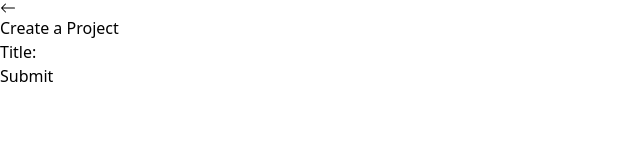
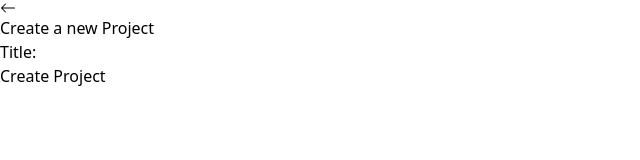
Before and after one commit to justclaner/to-do, a React app in the folder frontend/: page /createProject in a window 1280 px wide. Shown: the top 160 px of the page, without its empty margins (0-640 px from the left). Built offline with nearby package versions, Linux system fonts and the light colour scheme; the HTML template or start-up script is replaced by a standard one.

Commit message:
changed genreic 'submit' text for buttons to meaningful names for the HTTP request being made

```diff
--- a/frontend/src/components/CreateProject.tsx
+++ b/frontend/src/components/CreateProject.tsx
@@ -28,13 +28,13 @@ const CreateProject = () => {
   return (
     <div className="p-4">
         <BackButton />
-        <h1 className="text-3xl my-4 text-center">Create a Project</h1>
+        <h1 className="text-3xl my-4 text-center">Create a new Project</h1>
         <div className="flex flex-col border-2 border-black w-[600px] mx-auto px-4 py-2 rounded-lg">
         <div className="my-4">
             <label className='text-xl text-gray-500'>Title:</label>
             <input type="text" className="border-2 border-gray-500 w-full px-4 py-2" defaultValue={title} onChange={e=>setTitle(e.target.value)}/>
         </div>
-        <button className="border-2 border-black mx-auto px-2 py-1 rounded-lg" onClick={postProject}>Submit</button>
+        <button className="border-2 border-black mx-auto px-2 py-1 rounded-lg" onClick={postProject}>Create Project</button>
         </div>
         {loading ? <Loading /> : ""}
     </div>
--- a/frontend/src/components/CreateTask.tsx
+++ b/frontend/src/components/CreateTask.tsx
@@ -49,7 +49,7 @@ const CreateTask = () => {
   return (
     <div className="p-4">
         <BackButton />
-        <h1 className="text-3xl my-4 text-center">Create a Task</h1>
+        <h1 className="text-3xl my-4 text-center">Create a new Task</h1>
         <div className="flex flex-col border-2 border-black w-[600px] mx-auto px-4 py-2 rounded-lg">
         <div className="my-4">
             <label className='text-xl text-gray-500'>Title:</label>
@@ -69,7 +69,7 @@ const CreateTask = () => {
             {/* <label className='text-xl text-gray-500'>Project Id:</label>
             <input type="text" className="border-2 border-gray-500 w-full px-4 py-2" value={projectId}/> */}
         </div>
-        <button className="border-2 border-black mx-auto mb-2 px-2 py-1 rounded-lg" onClick={postTask}>Submit</button>
+        <button className="border-2 border-black mx-auto mb-2 px-2 py-1 rounded-lg" onClick={postTask}>Create Task</button>
         </div>
         {loading ? <Loading /> : ""}
     </div>
--- a/frontend/src/components/EditProject.tsx
+++ b/frontend/src/components/EditProject.tsx
@@ -50,7 +50,7 @@ const EditProject = () => {
             <label className='text-xl text-gray-500'>Title:</label>
             <input type="text" className="border-2 border-gray-500 w-full px-4 py-2" defaultValue={title} onChange={e=>setTitle(e.target.value)}/>
         </div>
-        <button className="border-2 border-black mx-auto px-2 py-1 rounded-lg" onClick={postProject}>Submit</button>
+        <button className="border-2 border-black mx-auto px-2 py-1 rounded-lg" onClick={postProject}>Edit Project</button>
         </div>
         {loading ? <Loading /> : ""}
     </div>
--- a/frontend/src/components/EditTask.tsx
+++ b/frontend/src/components/EditTask.tsx
@@ -84,7 +84,7 @@ const EditTask = () => {
             {/* <label className='text-xl text-gray-500'>Project Id:</label>
             <input type="text" className="border-2 border-gray-500 w-full px-4 py-2" value={projectId}/> */}
         </div>
-        <button className="border-2 border-black mx-auto mb-2 px-2 py-1 rounded-lg" onClick={postTask}>Submit</button>
+        <button className="border-2 border-black mx-auto mb-2 px-2 py-1 rounded-lg" onClick={postTask}>Edit Task</button>
         </div>
         {loading ? <Loading /> : ""}
     </div>
```
